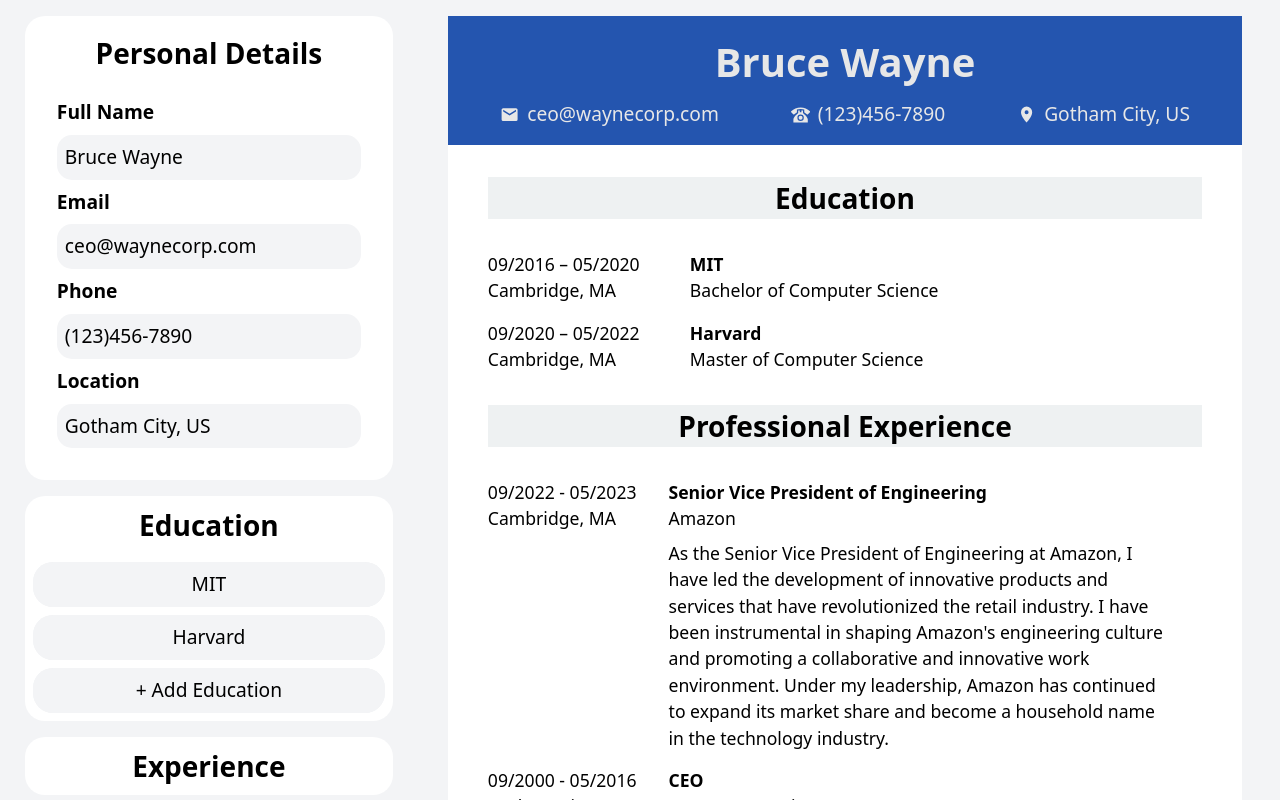
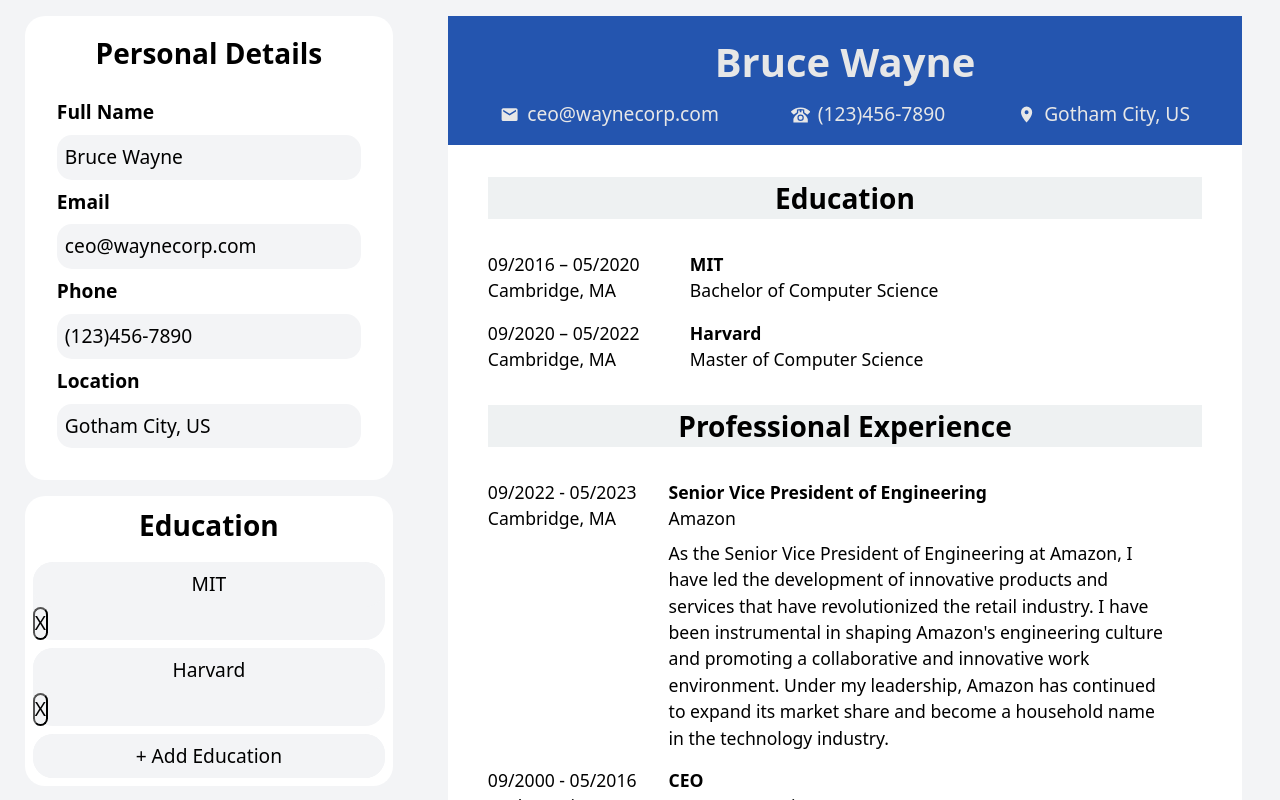
Before and after one commit to incandesc3nce/CV-Application, a React (Vite) app: page / in a window 1280 px wide. Both pictures are taken after a click on the button "Education". Shown: the top 800 px of the page. Built offline with nearby package versions, Linux system fonts and the light colour scheme.

Commit message:
feat: implement education deletion

```diff
--- a/src/components/DropdownMenu/EducationOptions.jsx
+++ b/src/components/DropdownMenu/EducationOptions.jsx
@@ -17,17 +17,12 @@ export function AddEducation({
             startDate: "",
             endDate: "",
             location: "",
-          }
+          };
 
-          setEducations([
-            ...educations,
-            newEducation,
-          ]);
+          setEducations([...educations, newEducation]);
           document.querySelector(".education-form").classList.remove("hidden");
           document.querySelector(".options").classList.add("hidden");
-          setSelected(
-            newEducation
-          )
+          setSelected(newEducation);
         }}>
         + Add Education
       </button>
@@ -44,12 +39,31 @@ export function EducationOptions({ educations = [], setEducations }) {
     document.querySelector(".options").classList.add("hidden");
     document.querySelector(".education-form").classList.remove("hidden");
   };
+
+  function DeleteEducation({ education = "" }) {
+    const handleDelete = () => {
+      setSelectedEducation(null);
+      setEducations(
+        educations.filter((listEducation) => listEducation !== education)
+      );
+      document.querySelector(".education-form").classList.add("hidden");
+      document.querySelector(".options").classList.remove("hidden");
+    };
+
+    return (
+      <>
+        <button onClick={handleDelete}>X</button>
+      </>
+    );
+  }
+
   return (
     <>
       <ul className="options hidden">
         {educations.map((education, index) => (
           <li key={index}>
             <button onClick={handleSelect}>{education.school}</button>
+            <DeleteEducation education={education} />
           </li>
         ))}
         <AddEducation
```
